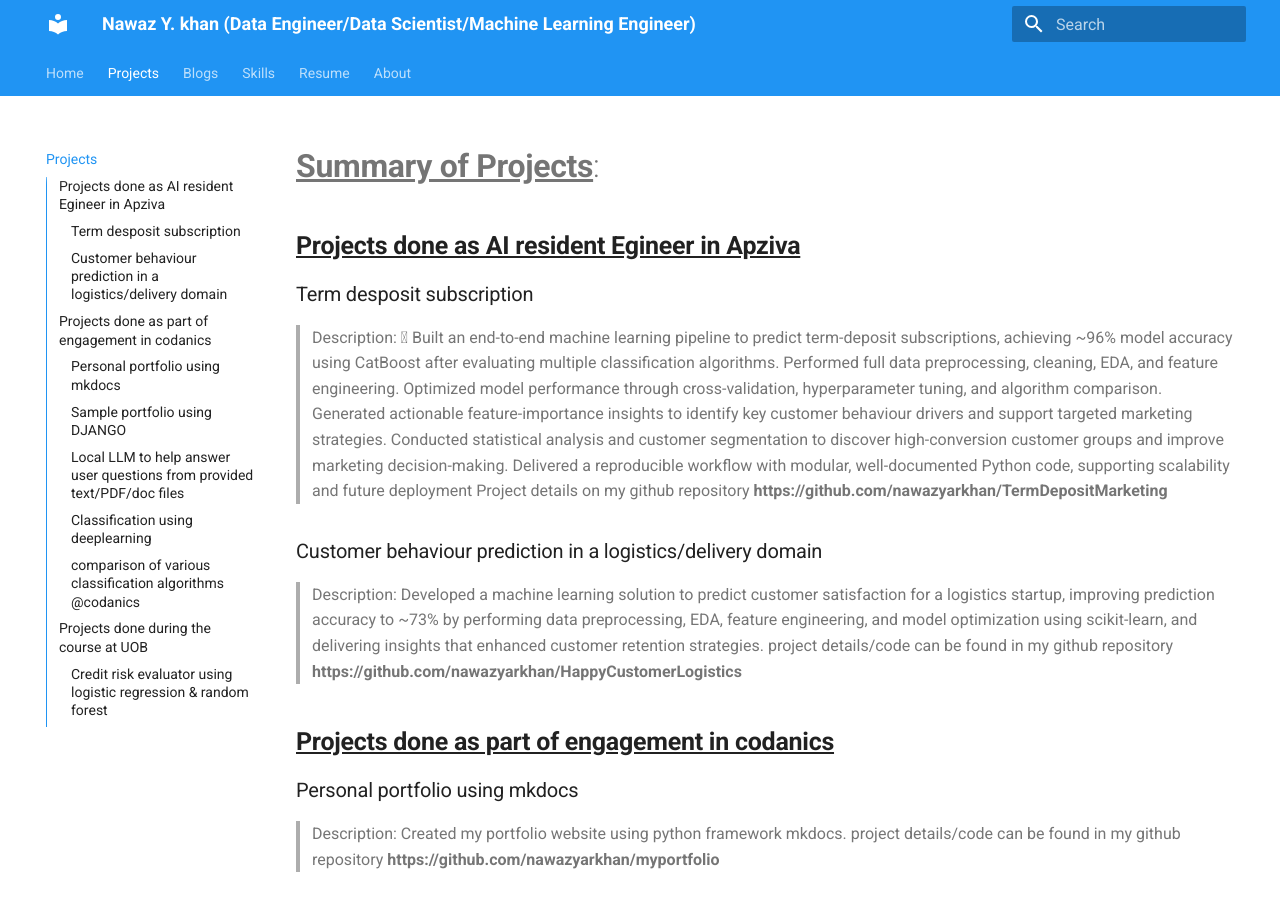
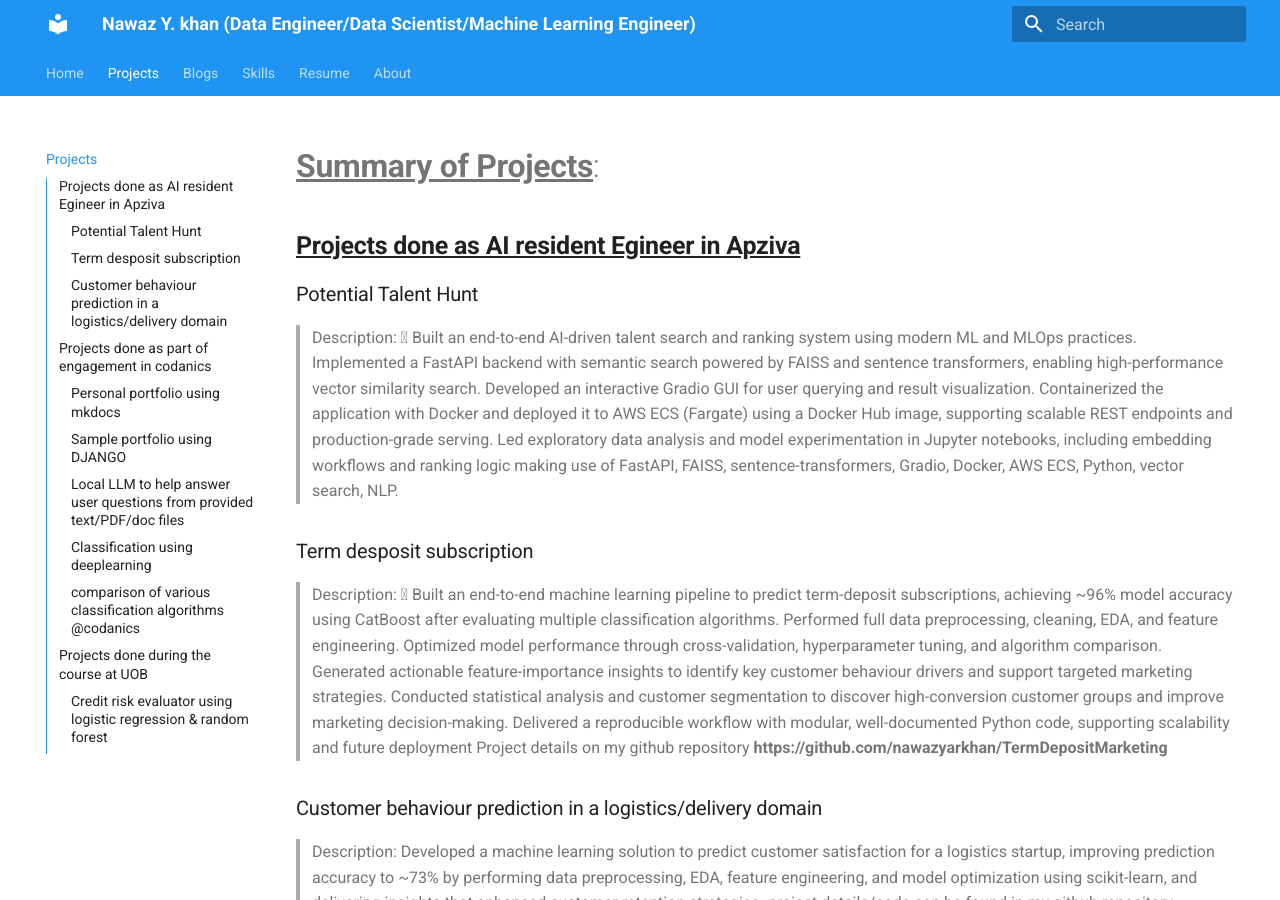
Before and after one commit to nawazyarkhan/myportfolio, an MkDocs documentation site: the page built from docs/projects.md, in a window 1280 px wide and 900 px high. Built offline with MkDocs 1.6.1 and Material for MkDocs 9.7.7, drawn with Linux system fonts in a browser that asks for light colours.

Commit message:
updated CV

```diff
--- a/docs/projects.md
+++ b/docs/projects.md
@@ -1,6 +1,10 @@
 # <u>**Summary of Projects**</u>:
 
 ## <u>**Projects done as AI resident Egineer in Apziva**</u>
+
+### Potential Talent Hunt
+> Description:
+> 	Built an end-to-end AI-driven talent search and ranking system using modern ML and MLOps practices. Implemented a FastAPI backend with semantic search powered by FAISS and sentence transformers, enabling high-performance vector similarity search. Developed an interactive Gradio GUI for user querying and result visualization. Containerized the application with Docker and deployed it to AWS ECS (Fargate) using a Docker Hub image, supporting scalable REST endpoints and production-grade serving. Led exploratory data analysis and model experimentation in Jupyter notebooks, including embedding workflows and ranking logic making use of FastAPI, FAISS, sentence-transformers, Gradio, Docker, AWS ECS, Python, vector search, NLP.
 ###  Term desposit subscription
 > Description:
 > 	Built an end-to-end machine learning pipeline to predict term-deposit subscriptions, achieving ~96% model accuracy using CatBoost after evaluating multiple classification algorithms. Performed full data preprocessing, cleaning, EDA, and feature engineering. Optimized model performance through cross-validation, hyperparameter tuning, and algorithm comparison. Generated actionable feature-importance insights to identify key customer behaviour drivers and support targeted marketing strategies. Conducted statistical analysis and customer segmentation to discover high-conversion customer groups and improve marketing decision-making.  Delivered a reproducible workflow with modular, well-documented Python code, supporting scalability and future deployment
```
Also changed, not shown: docs/images/Passport_NK.jpg (added).
